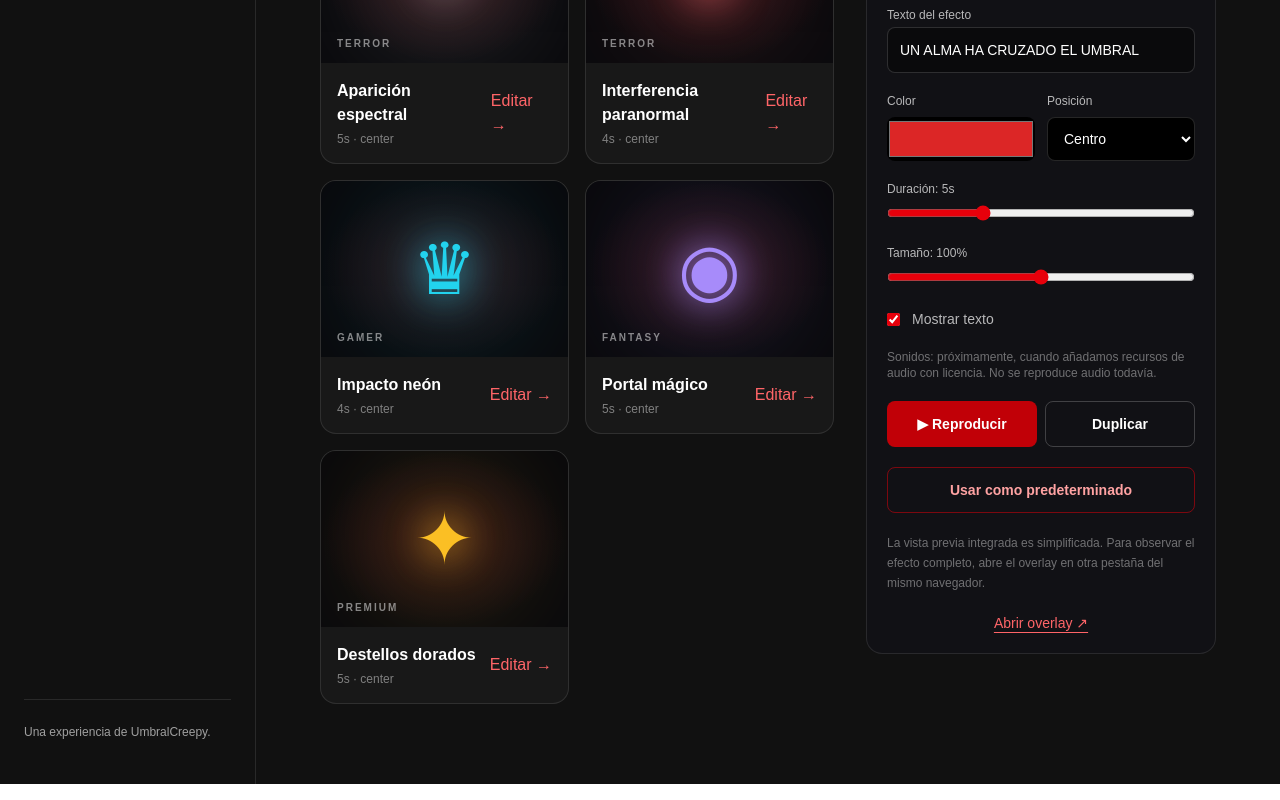
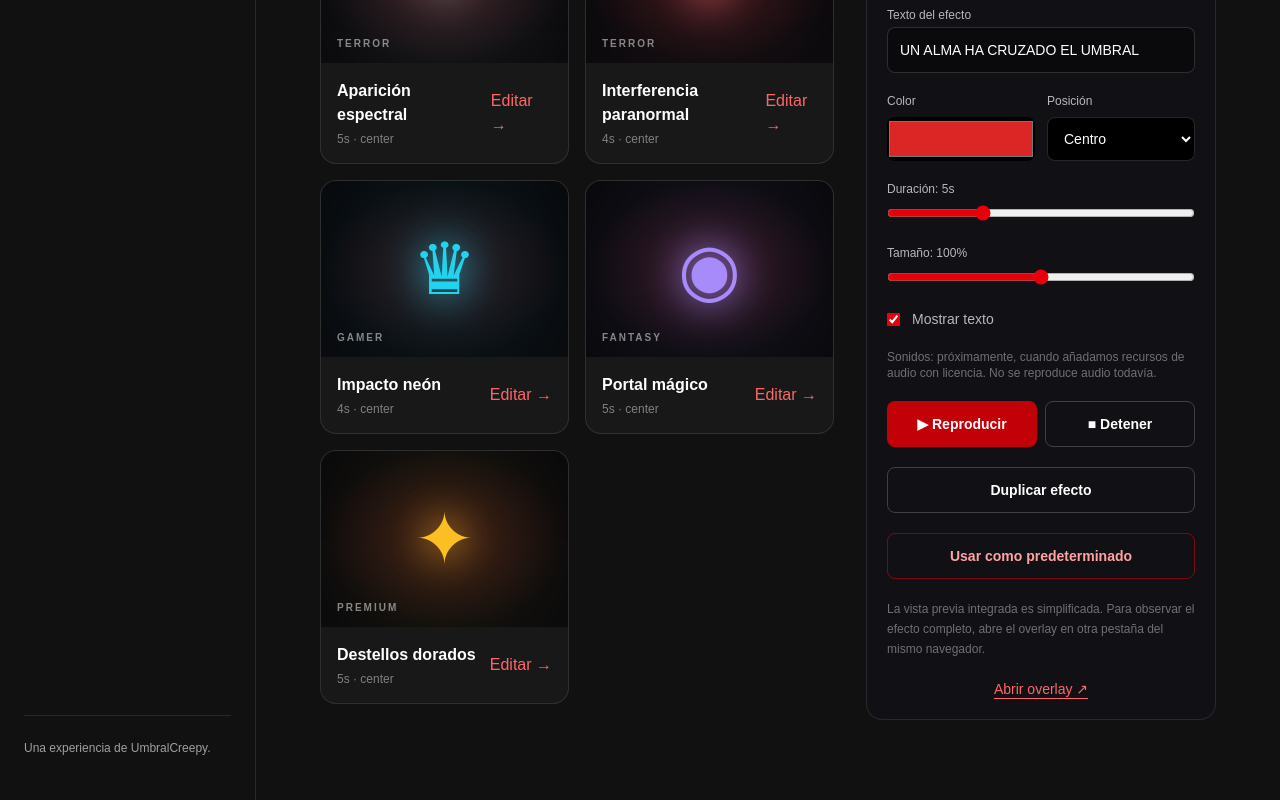
Before and after one commit to manuelsansoresg/umbral_live_fx, a Next.js app in the folder apps/web/: page /animations in a window 1280 px wide. Shown: the part 731-1531 px from the top of the page. Built offline with nearby package versions, Linux system fonts and the light colour scheme.

Commit message:
feat: add play and stop preview controls

```diff
--- a/apps/web/src/app/(dashboard)/animations/page.tsx
+++ b/apps/web/src/app/(dashboard)/animations/page.tsx
@@ -2,7 +2,7 @@
 
 import { useMemo, useState } from "react";
 import { themes, useFxSettings, type EffectPreset, type FxTheme } from "@/features/live/settings";
-import { broadcastGift } from "@/features/live/simulator";
+import { broadcastGift, stopPreview } from "@/features/live/simulator";
 
 const symbols = { apparition: "♱", bloodmoon: "◉", embers: "✦", glitch: "♛" };
 export default function AnimationsPage() {
@@ -62,8 +62,8 @@ export default function AnimationsPage() {
         <label className="block text-xs text-white/70">Tamaño: {selected.scale}%<input className="mt-2 w-full accent-red-600" type="range" min="50" max="150" step="5" value={selected.scale} onChange={e=>patch({scale:Number(e.target.value)})}/></label>
         <label className="flex items-center gap-3 text-sm text-white/70"><input type="checkbox" checked={selected.showText} onChange={e=>patch({showText:e.target.checked})} className="accent-red-600"/> Mostrar texto</label>
         <p className="text-xs text-white/40">Sonidos: próximamente, cuando añadamos recursos de audio con licencia. No se reproduce audio todavía.</p>
-        <div className="grid grid-cols-2 gap-2"><button onClick={()=>test(selected)} className="rounded-lg bg-red-700 px-3 py-3 text-sm font-bold hover:bg-red-600">▶ Reproducir</button><button onClick={duplicate} className="rounded-lg border border-white/20 px-3 py-3 text-sm font-bold hover:bg-white/10">Duplicar</button></div>
-        <button onClick={()=>{save({...settings,defaultEffectId:selected.id});setNotice("Efecto predeterminado actualizado.");}} className="w-full rounded-lg border border-red-600/50 px-3 py-3 text-sm font-semibold text-red-300 hover:bg-red-950/30">Usar como predeterminado</button>
+        <div className="grid grid-cols-2 gap-2"><button onClick={()=>test(selected)} className="rounded-lg bg-red-700 px-3 py-3 text-sm font-bold hover:bg-red-600">▶ Reproducir</button><button onClick={()=>{stopPreview();setPreview(v=>v+1);setNotice("Se detuvo el efecto del overlay.");}} className="rounded-lg border border-white/20 px-3 py-3 text-sm font-bold hover:bg-white/10">■ Detener</button></div>
+        <button onClick={duplicate} className="w-full rounded-lg border border-white/20 px-3 py-3 text-sm font-bold hover:bg-white/10">Duplicar efecto</button><button onClick={()=>{save({...settings,defaultEffectId:selected.id});setNotice("Efecto predeterminado actualizado.");}} className="w-full rounded-lg border border-red-600/50 px-3 py-3 text-sm font-semibold text-red-300 hover:bg-red-950/30">Usar como predeterminado</button>
         {notice && <p role="status" className="text-xs text-green-400">{notice}</p>}
         <p className="text-xs leading-5 text-white/40">La vista previa integrada es simplificada. Para observar el efecto completo, abre el overlay en otra pestaña del mismo navegador.</p>
         <a href="/overlay" target="_blank" rel="noopener noreferrer" className="block text-center text-sm text-red-400 underline underline-offset-4">Abrir overlay ↗</a>
```
